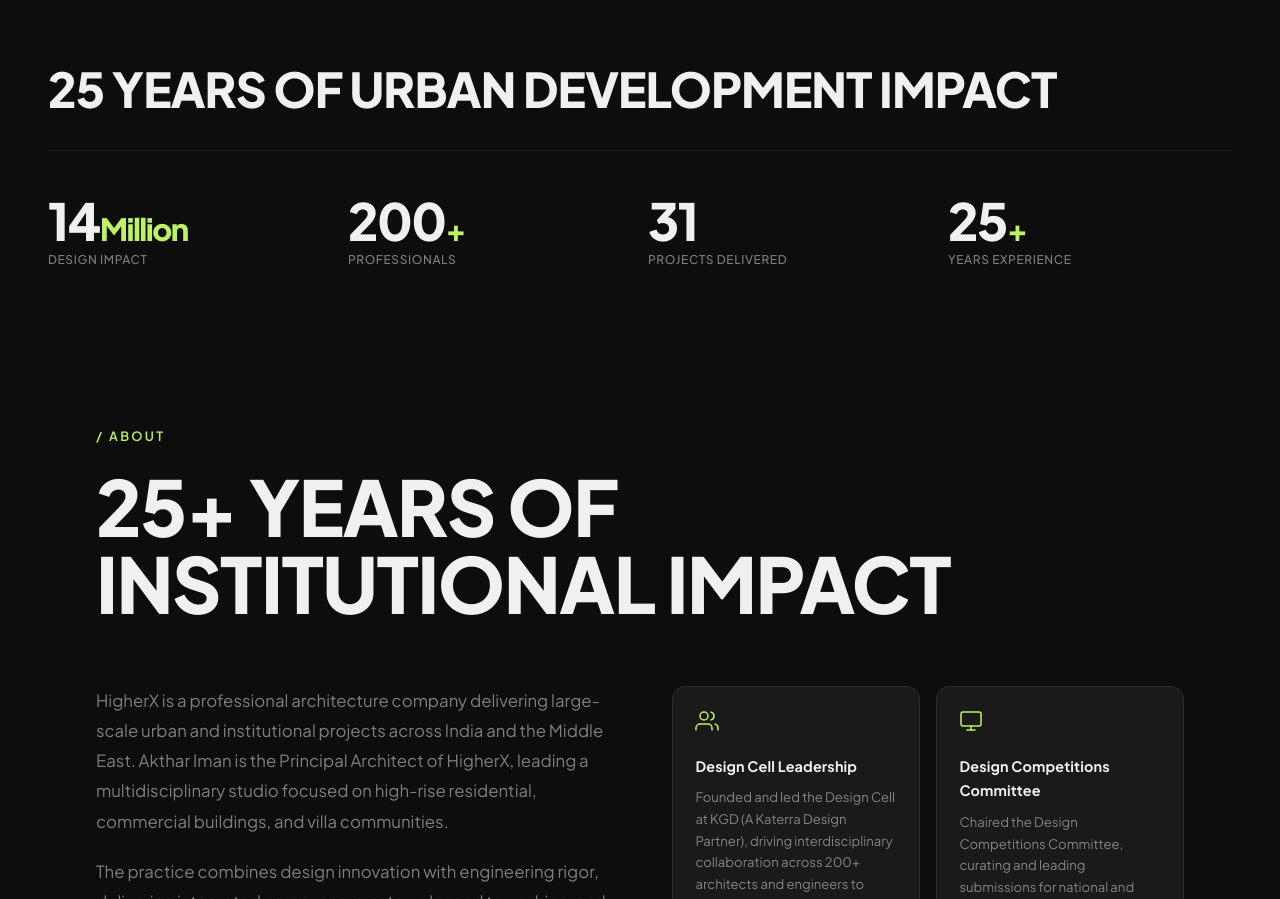
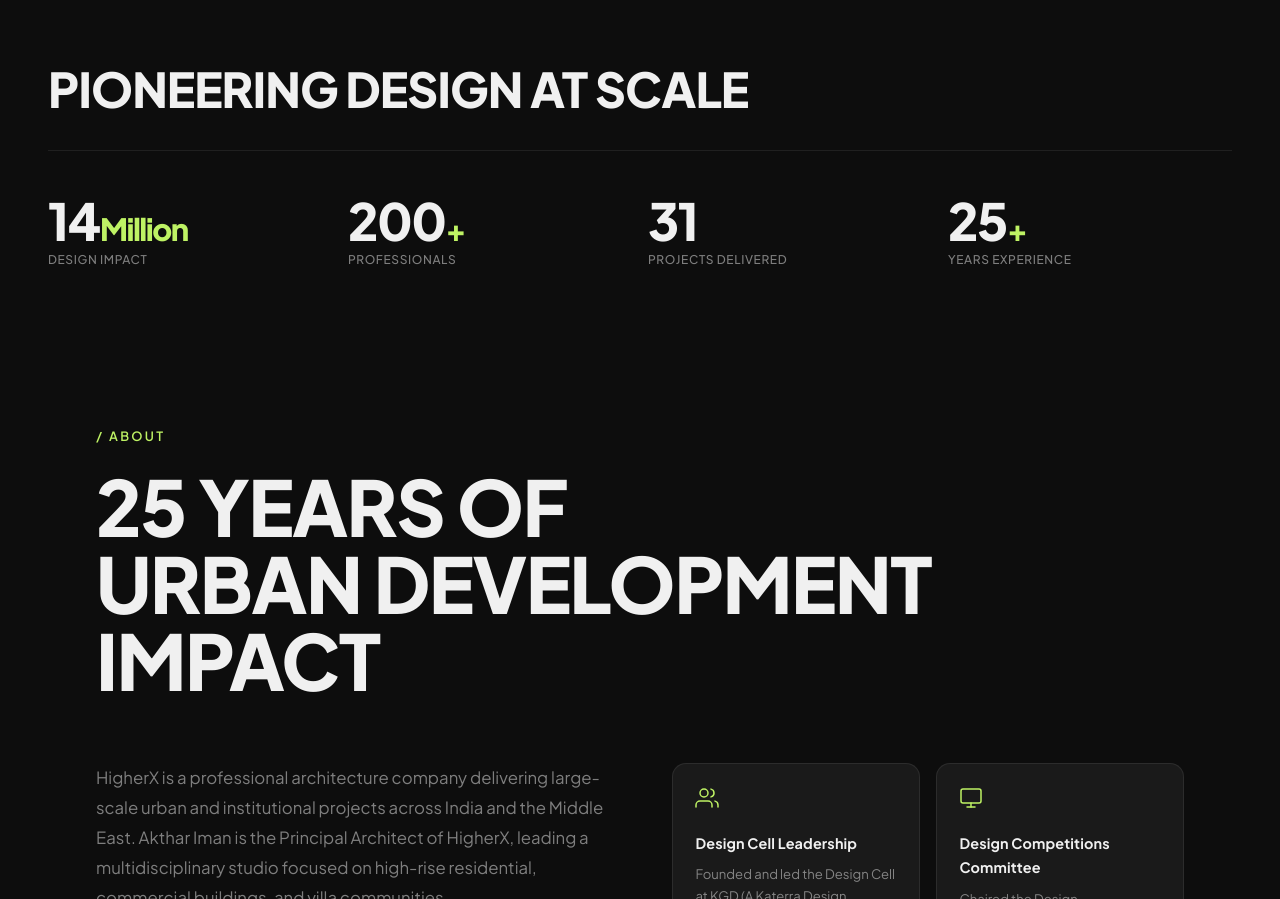
Before and after one commit to kaushikshiningcloud-lang/Architect-new, a plain HTML site: page index.html in a window 1280 px wide. Shown: the part 1420-2319 px from the top of the page. Drawn offline with Linux system fonts and the light colour scheme.

Commit message:
Update homepage copy: Move urban development impact to about section and add new hero title

```diff
--- a/index.html
+++ b/index.html
@@ -114,7 +114,7 @@
             </div>
         </div>
         <div class="hero-impact">
-            <h2 class="impact-title reveal">25 Years of Urban Development Impact</h2>
+            <h2 class="impact-title reveal">Pioneering Design at Scale</h2>
             <div class="hero-stats">
                 <div class="stat reveal" style="--delay:0.1s">
                     <span class="stat-num">14<span class="stat-plus">Million</span></span>
@@ -141,7 +141,7 @@
         <div class="container">
             <div class="about-header reveal">
                 <p class="section-eyebrow">/ About</p>
-                <h2 class="section-title">25+ YEARS OF<br />INSTITUTIONAL IMPACT</h2>
+                <h2 class="section-title">25 Years of<br />Urban Development Impact</h2>
             </div>
             <div class="about-body">
                 <div class="about-text reveal">
```
